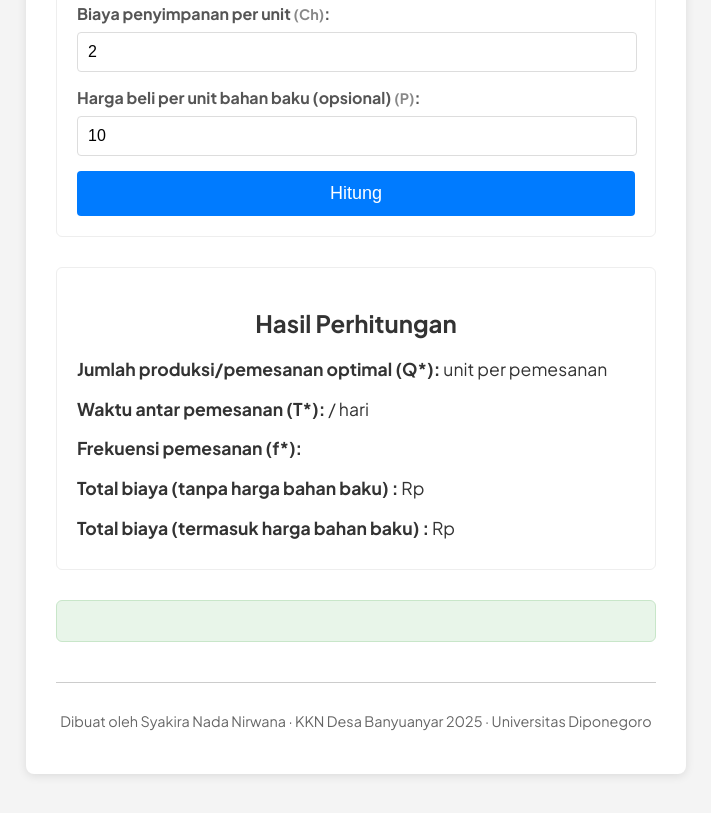
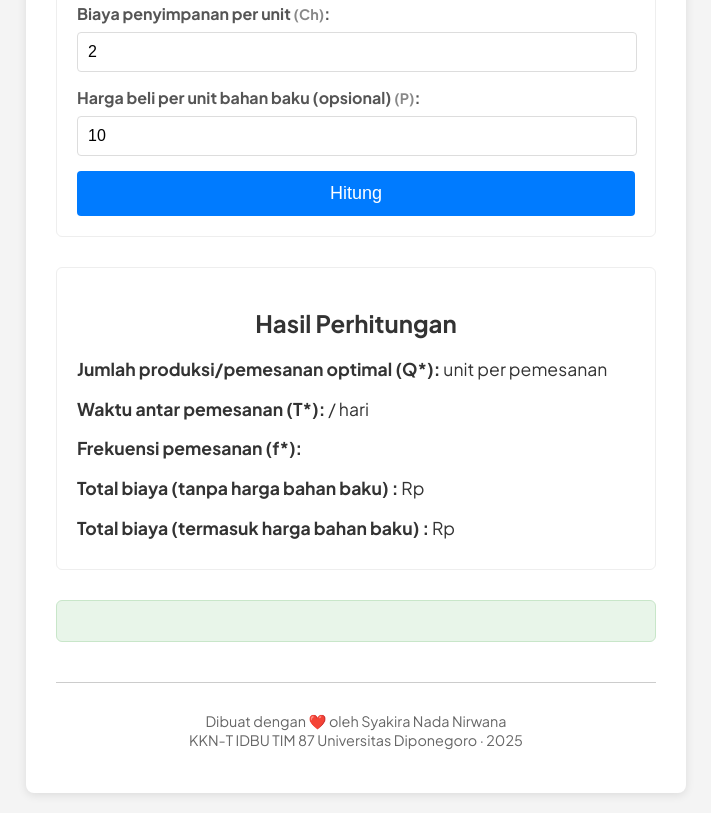
Before and after one commit to syakiranada/eoq-calculator, a plain HTML site: page index.html in a window 1280 px wide. Shown: the part 573-1386 px from the top of the page, without its empty margins (284-995 px from the left). Drawn offline with Linux system fonts and the light colour scheme.

Commit message:
edit footer

```diff
--- a/index.html
+++ b/index.html
@@ -123,8 +123,8 @@
 
       <footer>
         <p>
-          Dibuat oleh Syakira Nada Nirwana &middot; KKN Desa Banyuanyar 2025
-          &middot; Universitas Diponegoro
+          Dibuat dengan ❤️ oleh Syakira Nada Nirwana <br />
+          KKN-T IDBU TIM 87 Universitas Diponegoro &middot; 2025
         </p>
       </footer>
     </div>
```
